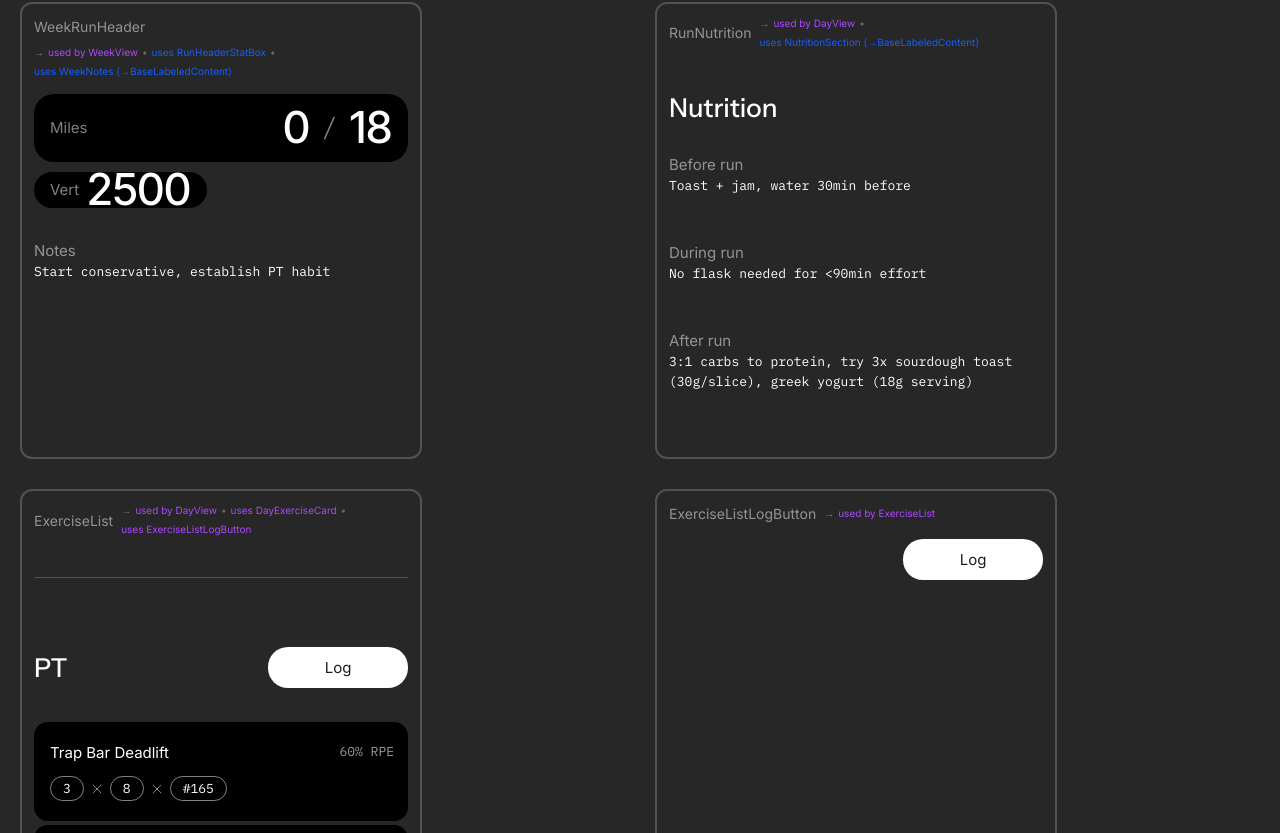
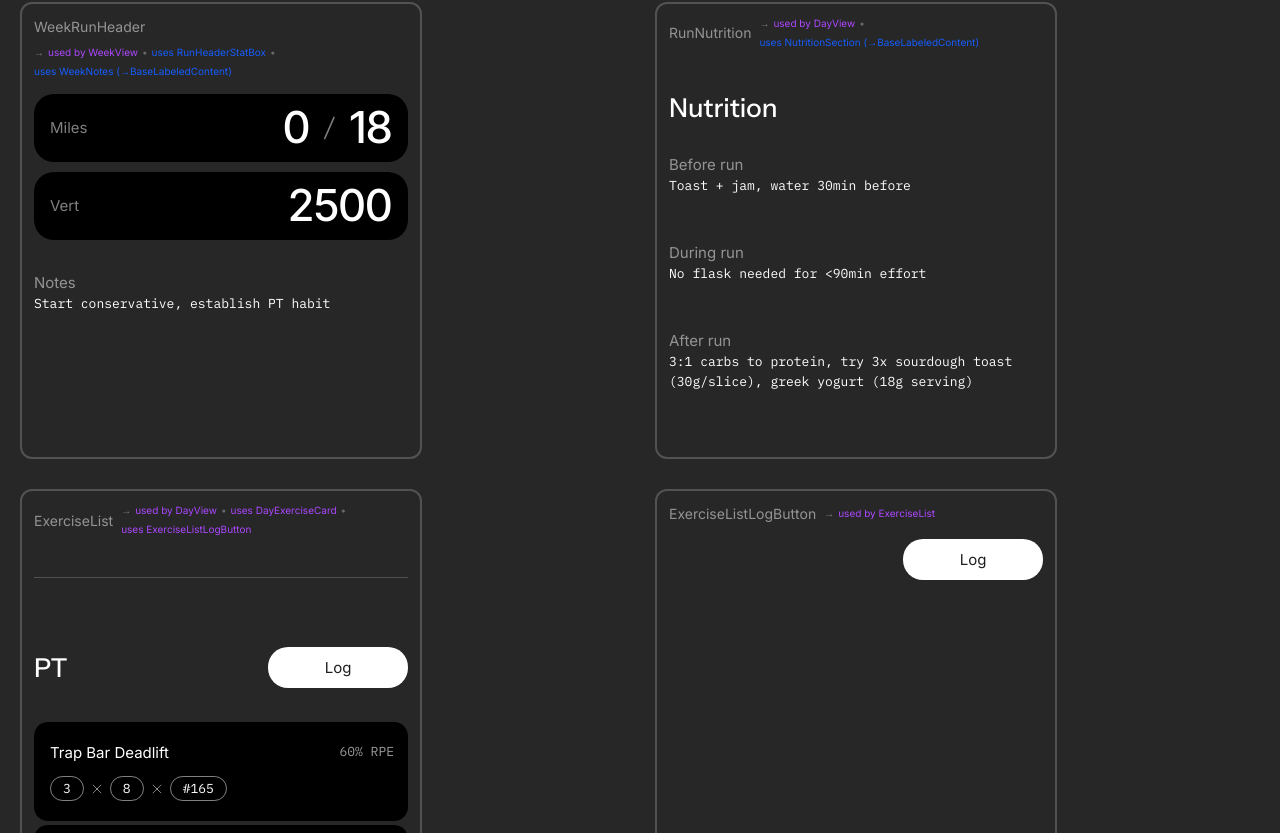
Before and after one commit to jonaschafer/protocol, a Next.js app: page /overview in a window 1280 px wide. Shown: the part 2827-3660 px from the top of the page. Built offline with nearby package versions, Linux system fonts and the light colour scheme.

Commit message:
Fix Vert box dimensions and spacing in WeekRunHeader to match Miles box

```diff
--- a/app/components/StatBox.tsx
+++ b/app/components/StatBox.tsx
@@ -205,7 +205,7 @@ export function StatBox({
             color: 'white',
             margin: 0,
             padding: 0,
-            marginLeft: width === 'flex' ? 'auto' : undefined
+            marginLeft: (width === 'flex' || (typeof width === 'string' && width !== 'fixed')) ? 'auto' : undefined
           }}
         >
           {value}
--- a/app/components/WeekRunHeader.tsx
+++ b/app/components/WeekRunHeader.tsx
@@ -49,7 +49,7 @@ export function WeekRunHeader({ milesCurrent, milesTotal, vert, notes }: WeekRun
         <RunHeaderStatBox
           label="Vert"
           value={vert}
-          width="flex"
+          width="100%"
         />
       </div>
 
```
